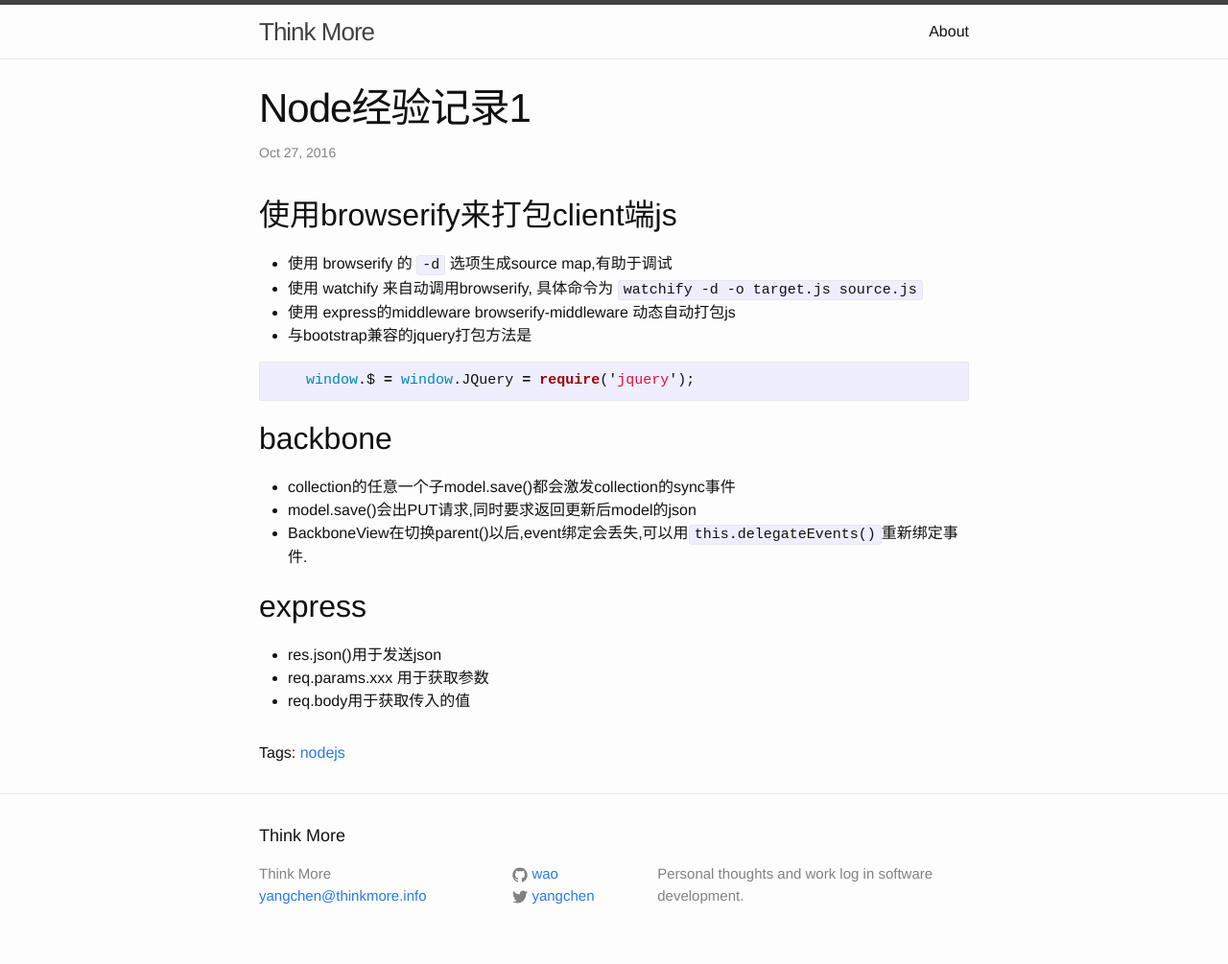
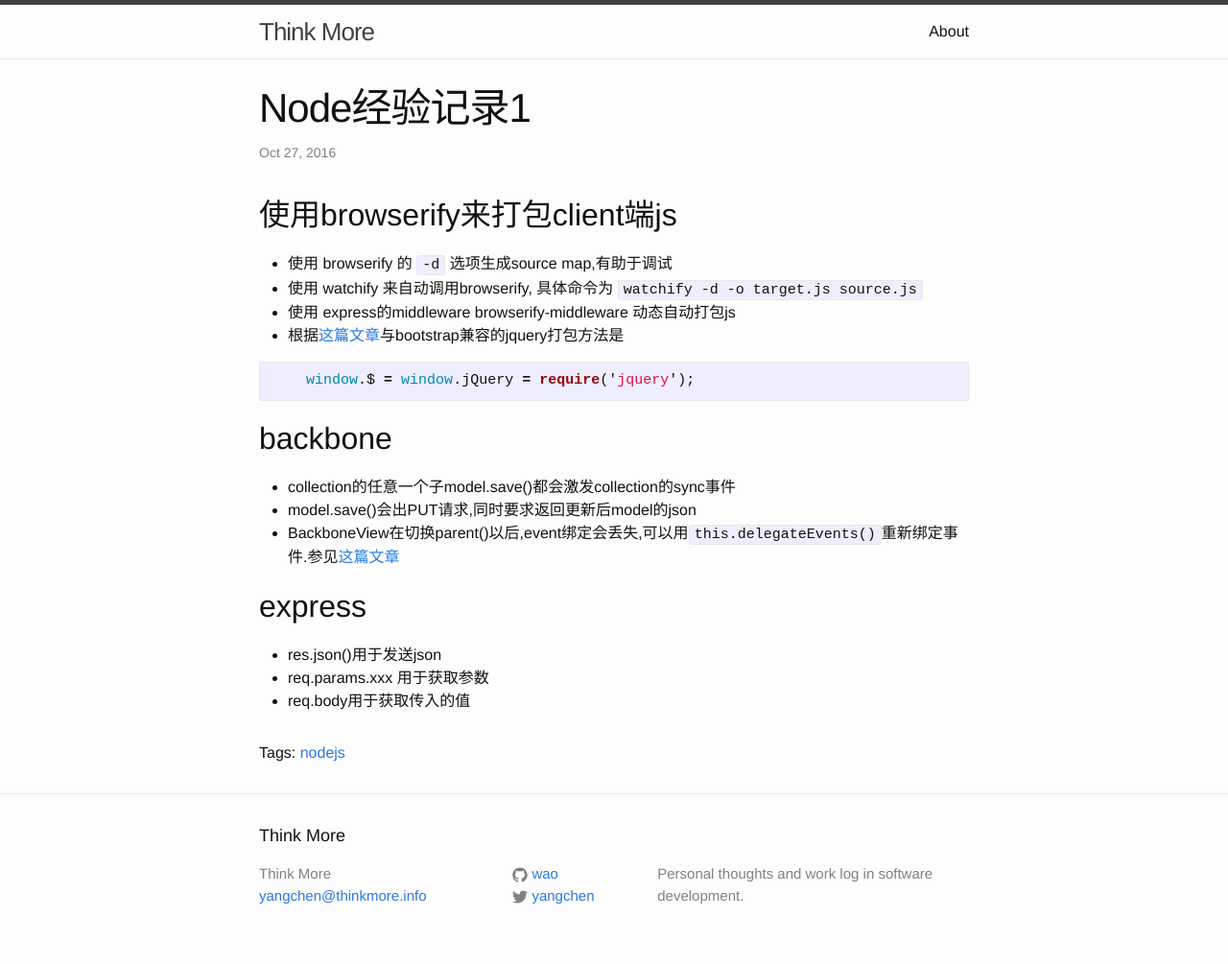
Before and after one commit to wao/blog_src, a Jekyll site: the page built from _posts/2016-10-27-work-with-node-1.markdown, in a window 1280 px wide. Shown: the whole page at 96% size. Built offline with Jekyll 4.4.1, drawn with Linux system fonts in a browser that asks for light colours; comment, search, counter and statistics services are not loaded.

Commit message:
2010/10/27

```diff
--- a/_posts/2016-10-27-work-with-node-1.markdown
+++ b/_posts/2016-10-27-work-with-node-1.markdown
@@ -10,17 +10,17 @@ tags: nodejs
 * 使用 browserify 的 `-d` 选项生成source map,有助于调试
 * 使用 watchify 来自动调用browserify, 具体命令为 `watchify -d -o target.js source.js`
 * 使用 express的middleware browserify-middleware 动态自动打包js
-* 与bootstrap兼容的jquery打包方法是
+* 根据[这篇文章](http://stackoverflow.com/questions/24827964/browserify-with-twitter-bootstrap)与bootstrap兼容的jquery打包方法是
 
 ~~~ javascript
-    window.$ = window.JQuery = require('jquery');
+    window.$ = window.jQuery = require('jquery');
 ~~~
 
 ## backbone
 
 * collection的任意一个子model.save()都会激发collection的sync事件
 * model.save()会出PUT请求,同时要求返回更新后model的json
-* BackboneView在切换parent()以后,event绑定会丢失,可以用`this.delegateEvents()`重新绑定事件.
+* BackboneView在切换parent()以后,event绑定会丢失,可以用`this.delegateEvents()`重新绑定事件.参见[这篇文章](http://blog.marionettejs.com/2015/02/12/understanding-the-event-hash/index.html)
 
 ## express
 
```
Also changed, not shown: 1 other file.
